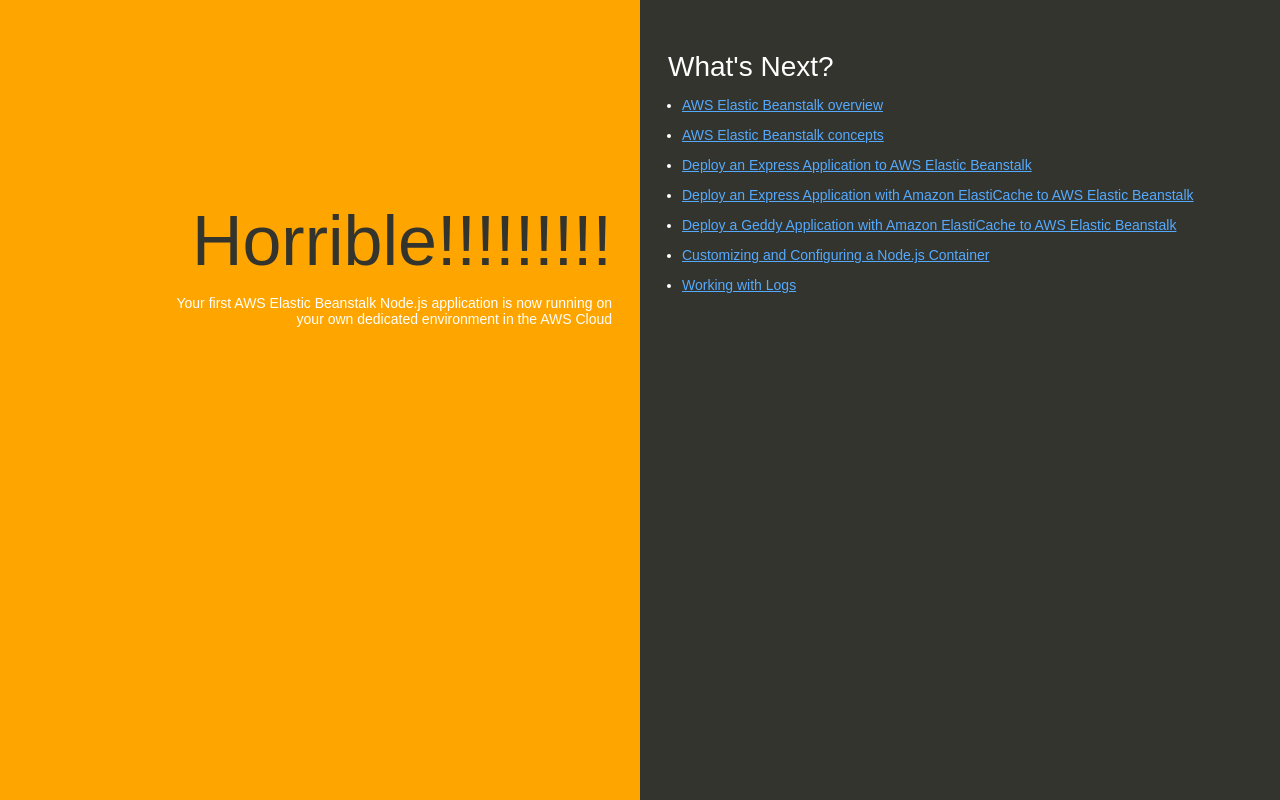
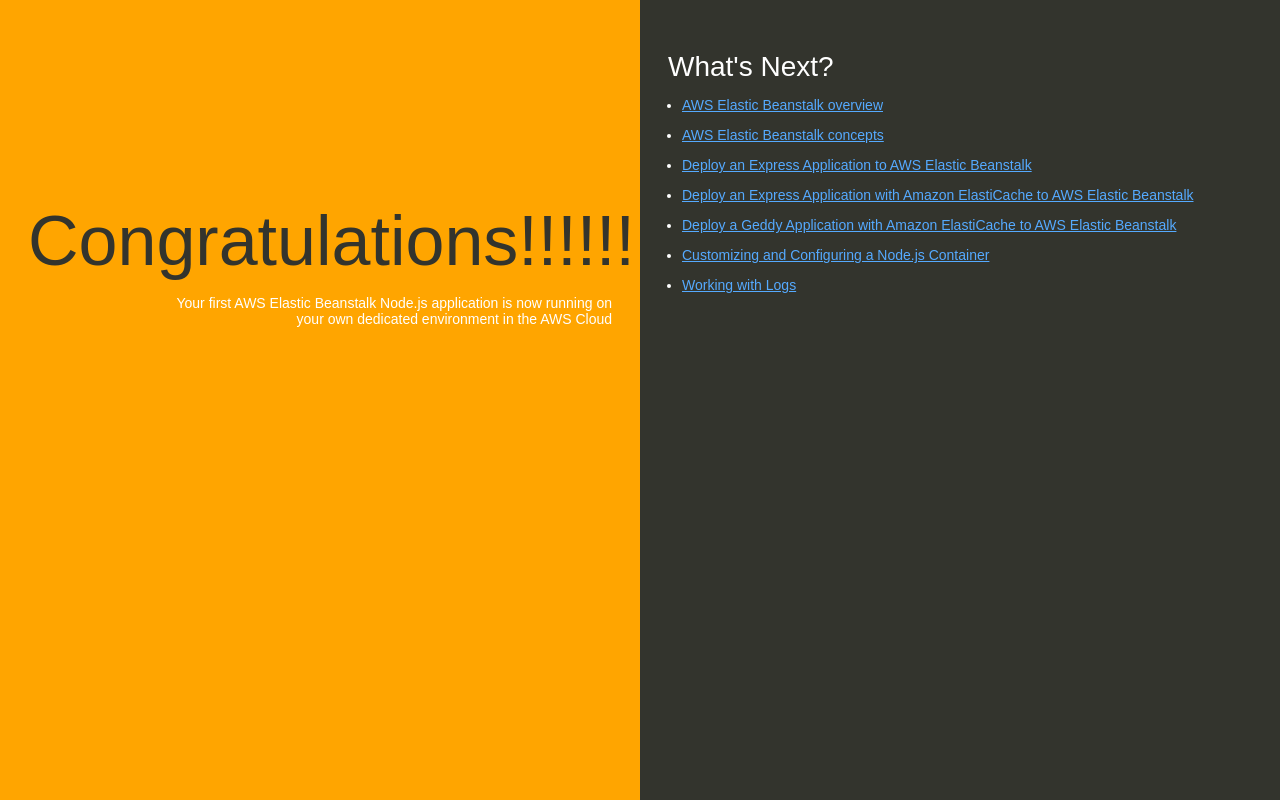
Before and after one commit to nancetrevor/node-aws-app, a website: page index.html in a window 1280 px wide. Drawn offline with Linux system fonts and the light colour scheme.

Commit message:
fixed it?!

```diff
--- a/index.html
+++ b/index.html
@@ -74,7 +74,7 @@
   </head>
   <body>
     <div class="textColumn">
-      <h1>Horrible!!!!!!!!!</h1>
+      <h1>Congratulations!!!!!!!!!!!!!!!!!!!!!!</h1>
       <p>Your first AWS Elastic Beanstalk Node.js application is now running on your own dedicated environment in the AWS Cloud</p>
     </div>
     <div class="linksColumn">
```
